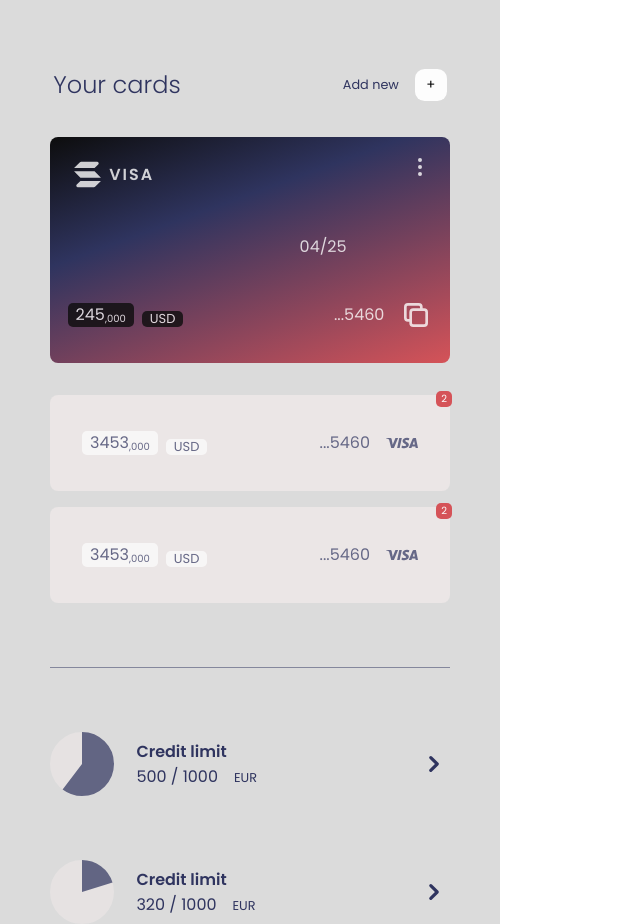
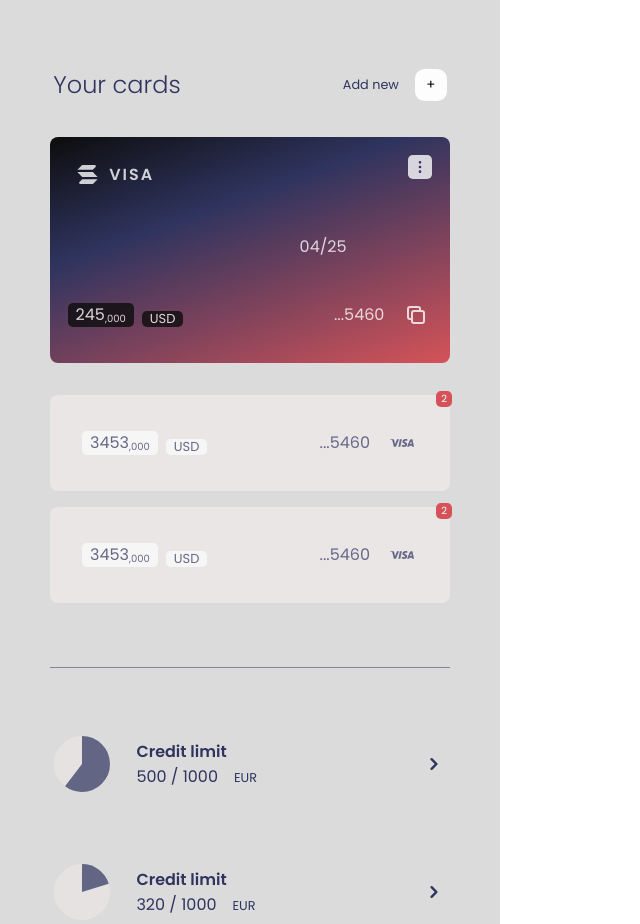
Before and after one commit to billionsjoel/quickTrans, a React (Create React App) app: page / in a window 1280 px wide. Shown: the whole page, without its empty margins (0-640 px from the left). Built offline with nearby package versions, Linux system fonts and the light colour scheme.

Commit message:
Style svg

```diff
--- a/src/components/VisaSection/VisaCard/style.module.scss
+++ b/src/components/VisaSection/VisaCard/style.module.scss
@@ -122,3 +122,12 @@
 		}
 	}
 }
+
+svg {
+	background-color: $white;
+	border: none;
+	border-radius: 20%;
+	height: 2rem;
+	padding: 4px;
+	color: $purple;
+}
```
